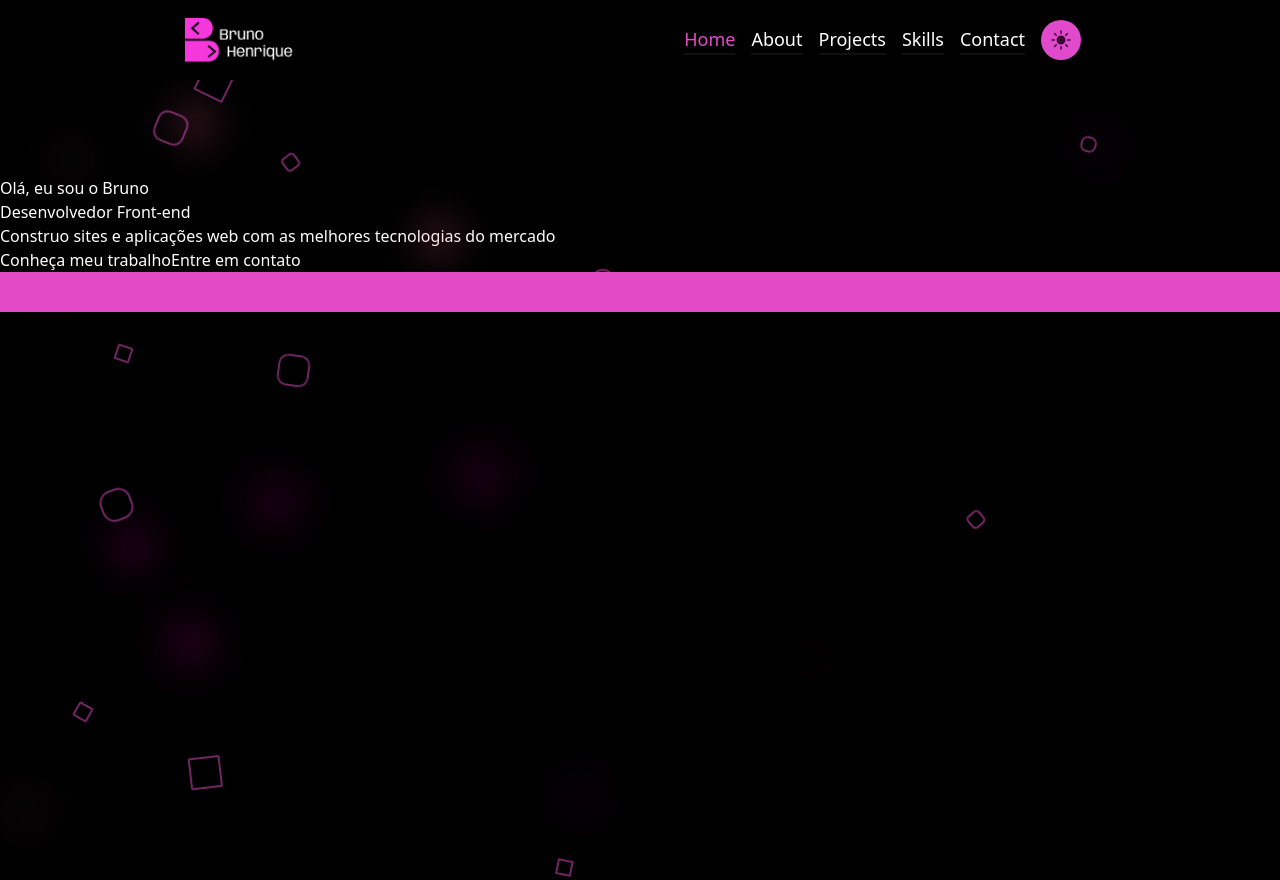
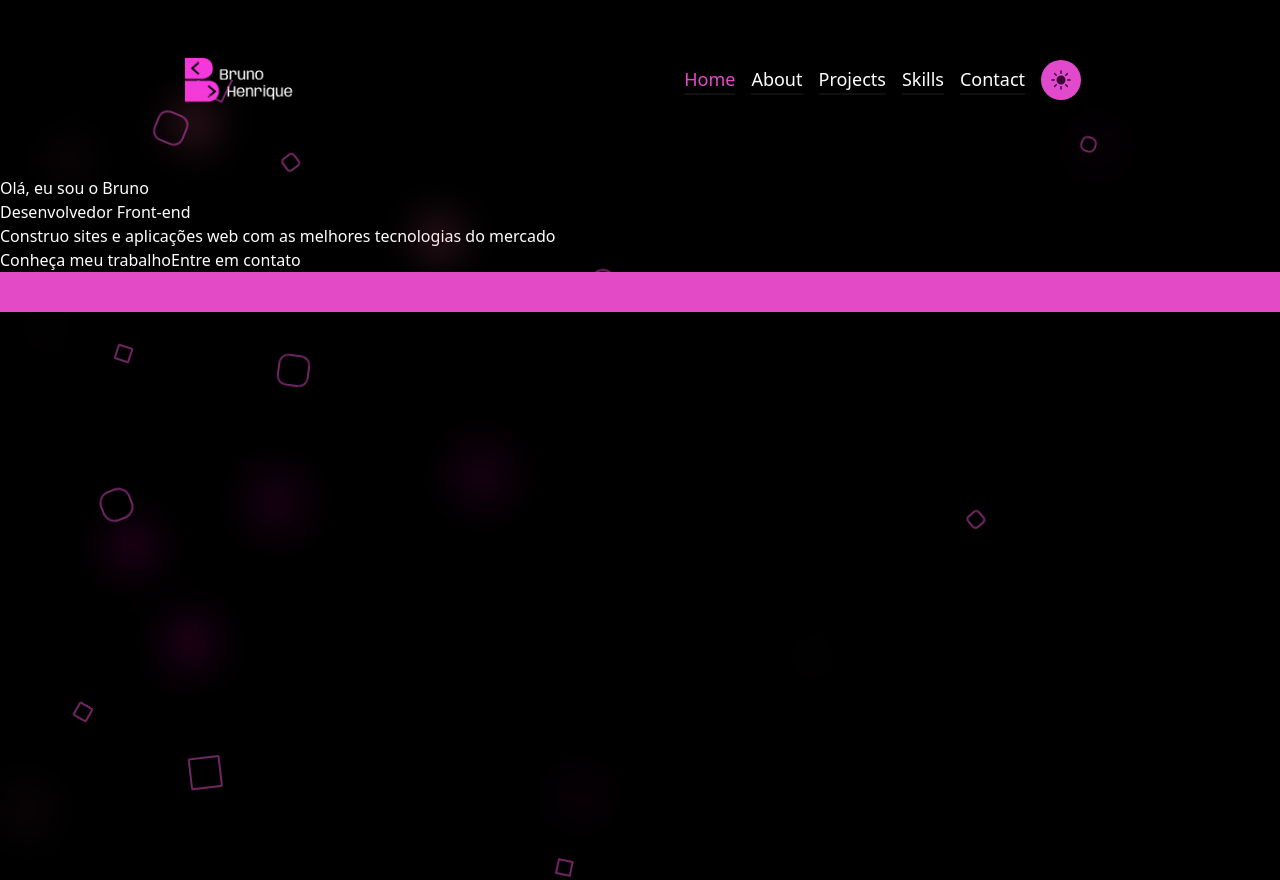
Before and after one commit to RiqueBruno/RiqueBruno, a React (Vite) app: page / in a window 1280 px wide. Built offline with nearby package versions, Linux system fonts and the light colour scheme.

Commit message:
refactor: adiciona padding top de 20 em Header

```diff
--- a/src/components/Header/Header.tsx
+++ b/src/components/Header/Header.tsx
@@ -50,7 +50,7 @@ export default function Header({ darkMode, handleThemeChange }: HeaderProps) {
     <header
       className={`${
         open ? 'h-96' : 'h-20'
-      } h-20 md:flex md:justify-around md:items-center fixed md:relative w-full`}
+      } h-20 md:flex md:justify-around md:items-center pt-20 fixed md:relative w-full`}
     >
       <div
         className={`${
```
